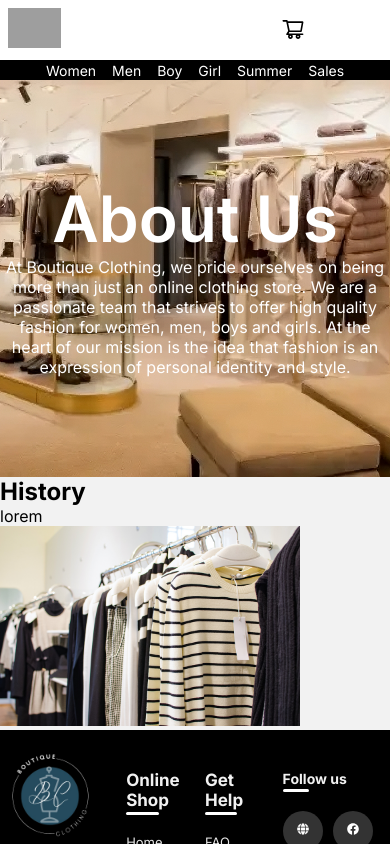
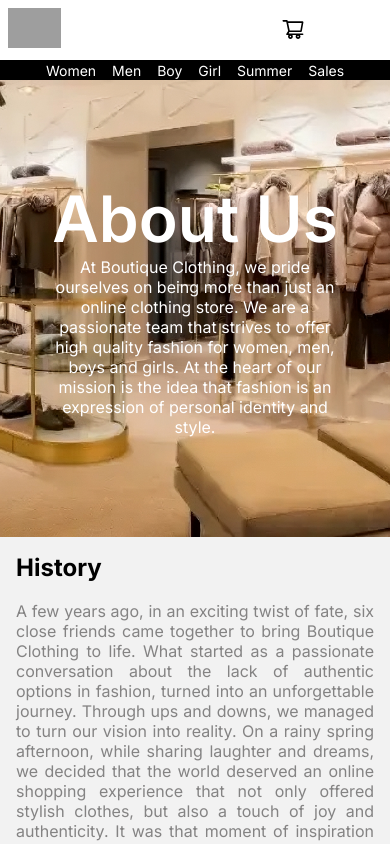
Before and after one commit to Les-Jailes/Boutique_Clothing, a Next.js app: page /pages/about-us in a window 390 px wide. Shown: the top 844 px of the page. Built offline with nearby package versions, Linux system fonts and the light colour scheme; grey boxes are pictures that could not be loaded.

Commit message:
info box style and responsiveness

```diff
--- a/src/app/pages/about-us/page.jsx
+++ b/src/app/pages/about-us/page.jsx
@@ -9,7 +9,7 @@
       <MainBox />
       <InformationBox
         title={"History"}
-        content={"lorem"}
+        content={"A few years ago, in an exciting twist of fate, six close friends came together to bring Boutique Clothing to life. What started as a passionate conversation about the lack of authentic options in fashion, turned into an unforgettable journey. Through ups and downs, we managed to turn our vision into reality. On a rainy spring afternoon, while sharing laughter and dreams, we decided that the world deserved an online shopping experience that not only offered stylish clothes, but also a touch of joy and authenticity. It was that moment of inspiration that prompted us to create Boutique Clothing, a store that reflects the excitement and confidence we feel for fashion."}
         img={"/history.jpg"}
       />
     </div>
--- a/src/components/about-us/infoBox/InformationBox.jsx
+++ b/src/components/about-us/infoBox/InformationBox.jsx
@@ -1,23 +1,25 @@
 import Image from 'next/image'
 import React from 'react'
+import styles from './infobox.module.css'
 
 const InformationBox = ({title, content, img}) => {
   return (
-    <div >
-        <div>
-            <h2>
+    <div className={styles.container}>
+        <div className={styles.contentContainer}>
+            <h2 className={styles.title}>
                 {title}
             </h2>
-            <p>
+            <p className={styles.content}>
                 {content}
             </p>
         </div>
-        <div>
+        <div className={styles.imgContainer}>
             <Image
                 src={img}
                 alt= "info img"
-                width={300}
-                height={200}
+                width={600}
+                height={350}
+                className={styles.img}
             />
         </div>
     </div>
--- /dev/null
+++ b/src/components/about-us/infoBox/infobox.module.css
@@ -0,0 +1,41 @@
+.container{
+    display: flex;
+    flex-direction: row;
+    align-items: center;
+    padding: 1rem;
+    justify-content: center;
+    gap: 10rem;
+    width: 1300px;
+    margin: 0 auto;
+}
+.contentContainer{
+    display: flex;
+    flex:1;
+    flex-direction: column;
+    justify-content: center;
+    gap: 1.2rem;
+
+}
+.imgContainer{
+    display: flex;
+    flex:1;
+    justify-content: center;
+    align-items: center;
+}
+.content{
+    color: #848383;
+    text-align: justify;
+}
+
+@media only screen and (max-width: 600px) {
+    .container{
+        flex-direction: column;
+        width: auto;
+        gap: 1rem;
+    }
+    .img{
+        border-radius: 10px;
+        width: 400px;
+        height: 200px;
+    }
+}
--- a/src/components/about-us/mainbox.module.css
+++ b/src/components/about-us/mainbox.module.css
@@ -24,3 +24,9 @@
     text-align: center;
     color: white;
 }
+
+@media only screen and (max-width: 600px) {
+    .contentContainer{
+        width: 300px;
+    }
+}
```
